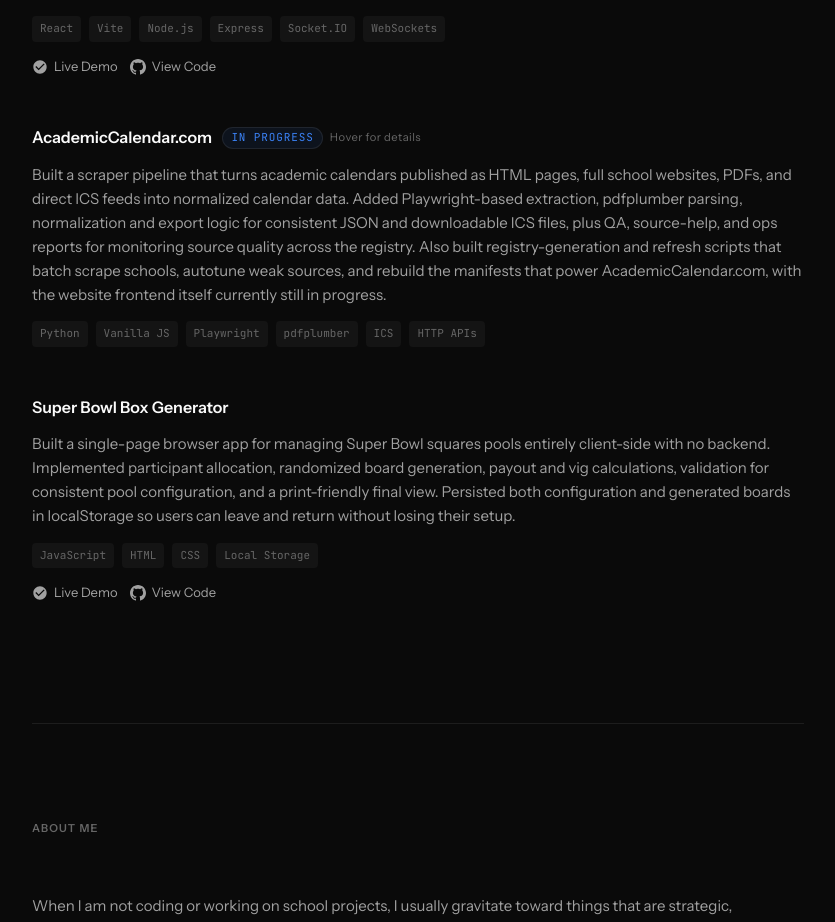
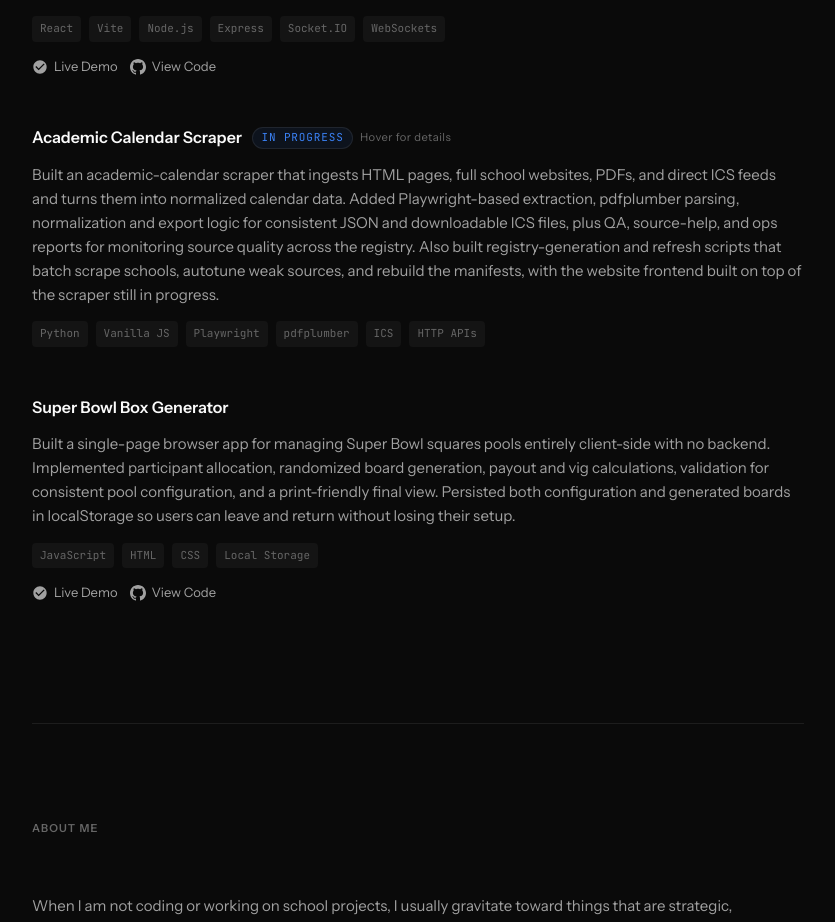
Before and after one commit to jakealessi/PortfolioWebsite, a React (Vite) app: page / in a window 1280 px wide. Shown: the part 3883-4805 px from the top of the page, without its empty margins (232-1067 px from the left). Built offline with nearby package versions, Linux system fonts and the light colour scheme.

Commit message:
Rename academic calendar scraper project

```diff
--- a/src/App.jsx
+++ b/src/App.jsx
@@ -142,10 +142,10 @@
     githubUrl: 'https://github.com/jakealessi/CategoriesGame',
   },
   {
-    title: 'AcademicCalendar.com',
+    title: 'Academic Calendar Scraper',
     tech: ['Python', 'Vanilla JS', 'Playwright', 'pdfplumber', 'ICS', 'HTTP APIs'],
     description:
-      'Built a scraper pipeline that turns academic calendars published as HTML pages, full school websites, PDFs, and direct ICS feeds into normalized calendar data. Added Playwright-based extraction, pdfplumber parsing, normalization and export logic for consistent JSON and downloadable ICS files, plus QA, source-help, and ops reports for monitoring source quality across the registry. Also built registry-generation and refresh scripts that batch scrape schools, autotune weak sources, and rebuild the manifests that power AcademicCalendar.com, with the website frontend itself currently still in progress.',
+      'Built an academic-calendar scraper that ingests HTML pages, full school websites, PDFs, and direct ICS feeds and turns them into normalized calendar data. Added Playwright-based extraction, pdfplumber parsing, normalization and export logic for consistent JSON and downloadable ICS files, plus QA, source-help, and ops reports for monitoring source quality across the registry. Also built registry-generation and refresh scripts that batch scrape schools, autotune weak sources, and rebuild the manifests, with the website frontend built on top of the scraper still in progress.',
     statusLabel: 'In Progress',
     statusNote:
       "I'm currently building the frontend, with the main focus on search, filtering, school detail pages, and making coverage and data quality easier to understand at a glance.",
```
